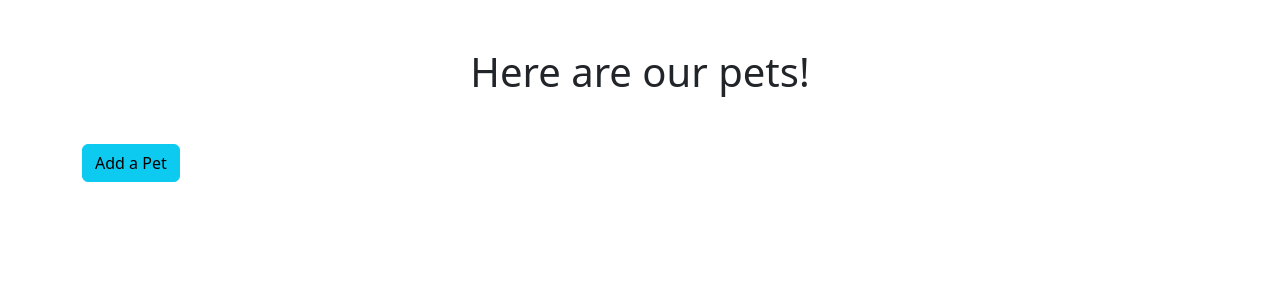
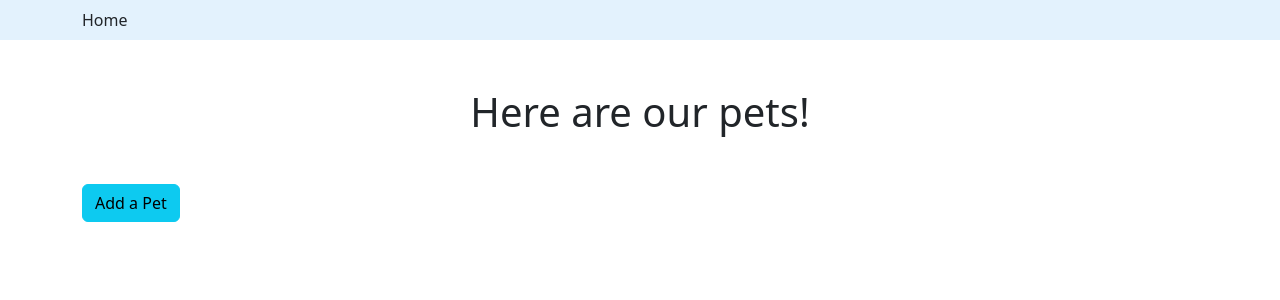
Before and after one commit to jcpalca/flask-adopt, a Flask app: page / in a window 1280 px wide. Shown: the top 300 px of the page. Run offline with Flask 3, Linux system fonts and the light colour scheme.

Commit message:
Add navbar

```diff
--- a/templates/base.html
+++ b/templates/base.html
@@ -9,6 +9,13 @@
   href="https://unpkg.com/bootstrap@5/dist/css/bootstrap.css">
 </head>
 <body>
+  <header>
+    <nav class="navbar navbar-light" style="background-color: #e3f2fd;">
+      <div class="container">
+        <a href="/" class="text-decoration-none link-dark">Home</a>
+      </div>
+    </nav>
+  </header>
 
   {% block content %}
   {% endblock %}
```
